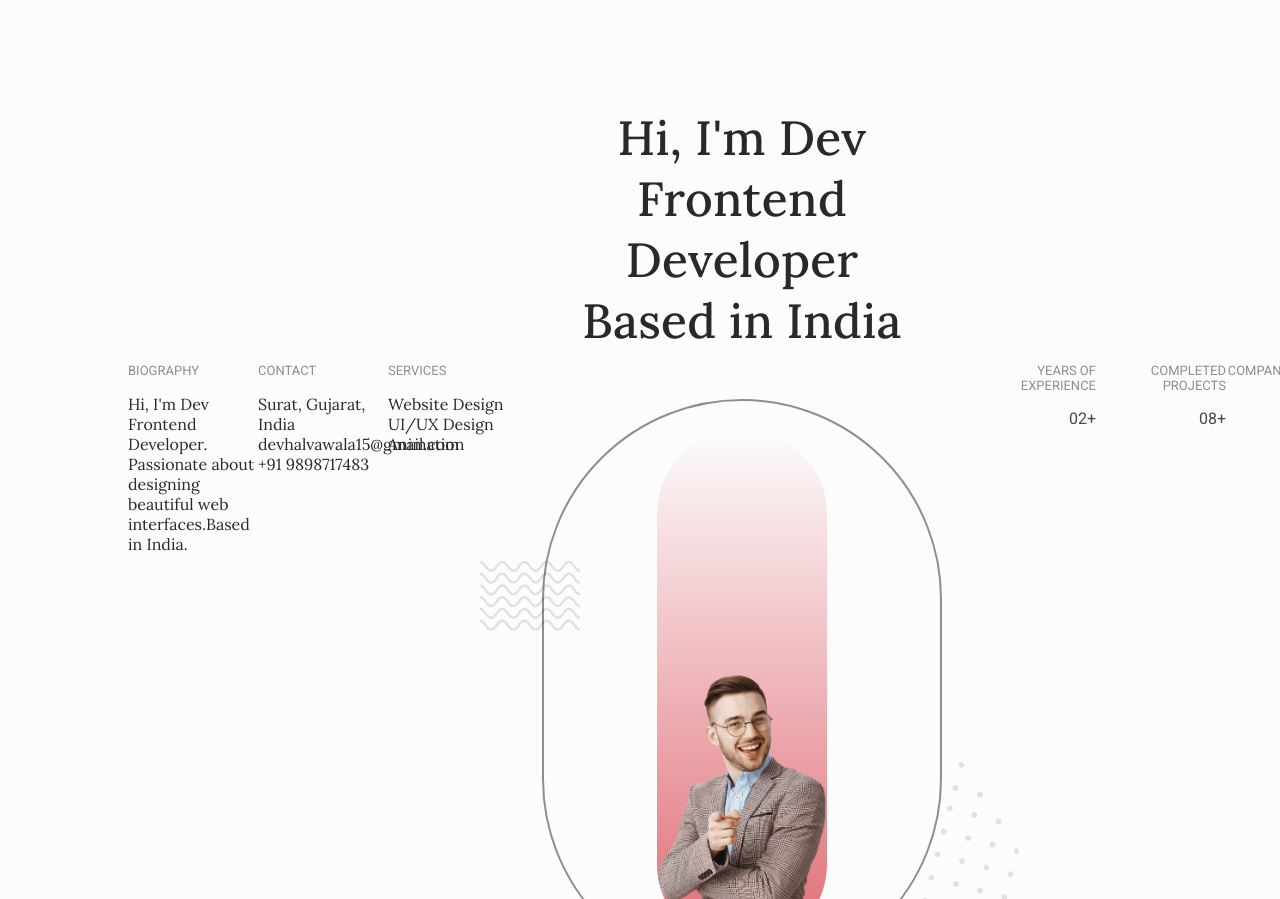
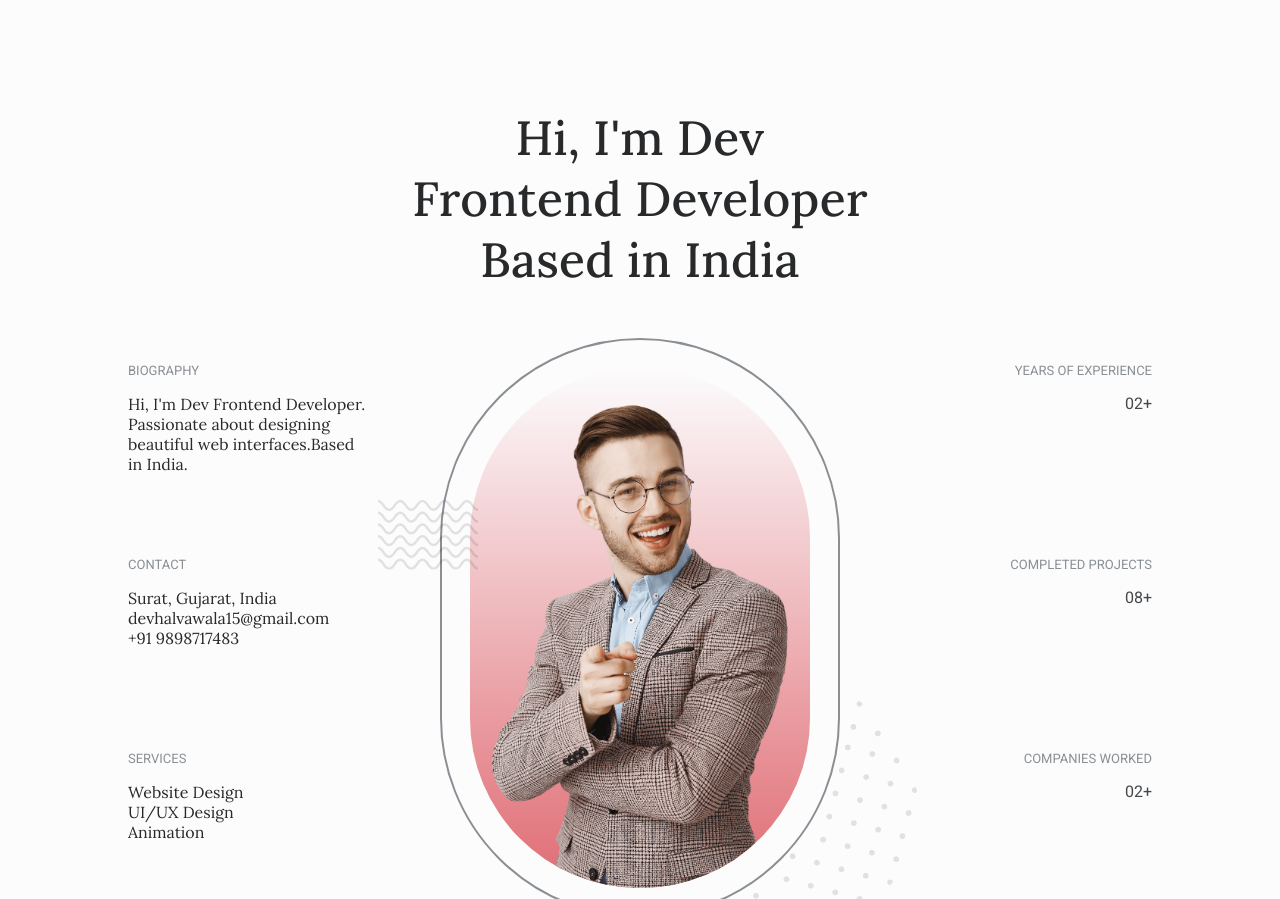
Before and after one commit to DevHalvawala/Dev-Portfolio, a plain HTML site: page Dev-Portfolio/index.html in a window 1280 px wide. Shown: the part 53-952 px from the top of the page. Drawn offline with nearby package versions, Linux system fonts and the light colour scheme.

Commit message:
commit_53

```diff
--- a/Dev-Portfolio/assets/css/styles.css
+++ b/Dev-Portfolio/assets/css/styles.css
@@ -1185,7 +1185,7 @@ qualification__name{
     border-radius: 12.5rem;
   }
   .home__perfil{
-    width: 340;
+    width: 340px;
     height: 520px;
     border-radius: 10.6rem;
   }
@@ -1212,7 +1212,7 @@ qualification__name{
     font-size: 1.5rem;
   }
   .home__info{
-    grid-template-columns:repeat(3, 130px);
+    grid-template-rows:repeat(3, 130px);
     row-gap: 4rem;
     margin-top: 16rem;
   }
```
